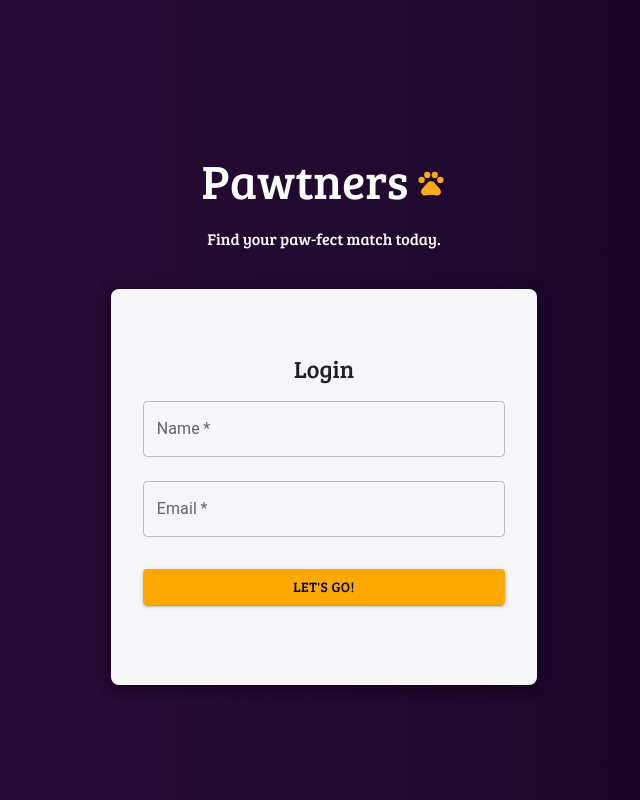
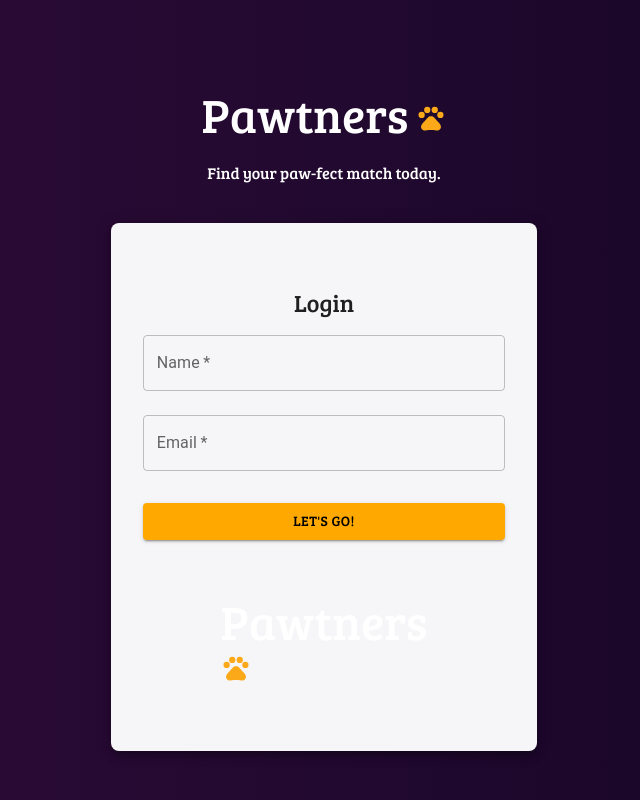
Before and after one commit to drDoWhile0/Fetch-Take-Home-Exercise, a React (Create React App) app: page /login in a window 1280 px wide. Shown: the whole page, without its empty margins (316-956 px from the left). Built offline with nearby package versions, Linux system fonts and the light colour scheme; no server answers.

Commit message:
feature: add pawtners logo to the bottom of the Login form component on tablet and smaller

```diff
--- a/src/components/Login.tsx
+++ b/src/components/Login.tsx
@@ -72,7 +72,7 @@ const Login: React.FC<LoginProps> = ({ setIsAuthenticated }) => {
           <h1>Pawtners</h1>
           <PetsIcon className='login-component__heading-icon-container__paw-icon' sx={{ color: '#FBA919', height: '30px', width: '30px' }} />
         </div>
-        <p>Find your paw-fect match today.</p>
+        <p className='login-subtext'>Find your paw-fect match today.</p>
 
         <Grid
           item
@@ -149,6 +149,12 @@ const Login: React.FC<LoginProps> = ({ setIsAuthenticated }) => {
                 Let's Go!
               </Button>
             </form>
+            <div className='login-component__bottom-heading-icon-container'>
+              <div className='login-component__heading-icon-container-bottom'>
+                <h1>Pawtners</h1>
+                <PetsIcon className='login-component__heading-icon-container-bottom__paw-icon' sx={{ color: '#FBA919', height: '30px', width: '30px' }} />
+              </div>
+            </div>
           </Box>
         </Grid>
       </Grid>
```
